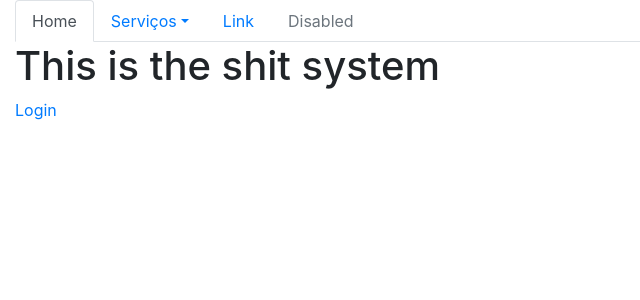
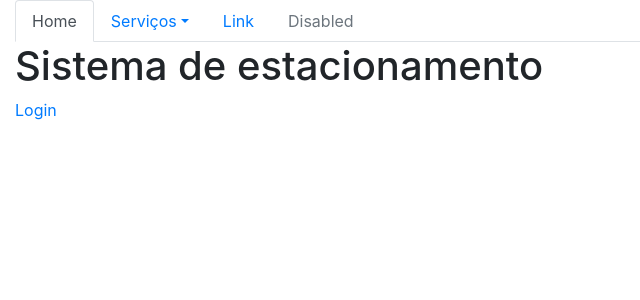
Before and after one commit to InluxBDX/django, a Django app: page /sistema/ in a window 1280 px wide. Shown: the top 300 px of the page, without its empty margins (0-640 px from the left). Run offline with Django 3.2, Linux system fonts and the light colour scheme; some libraries are stand-ins or nearby versions.

Commit message:
Update index.html

```diff
--- a/core/templates/core/index.html
+++ b/core/templates/core/index.html
@@ -29,7 +29,7 @@
 
 	<div class="row">
 		<div class="col-12">
-			<h1>This is the shit system</h1>
+			<h1>Sistema de estacionamento</h1>
 
 		<a href="/admin/login/?next=/sistema/">Login</a>
 
```
